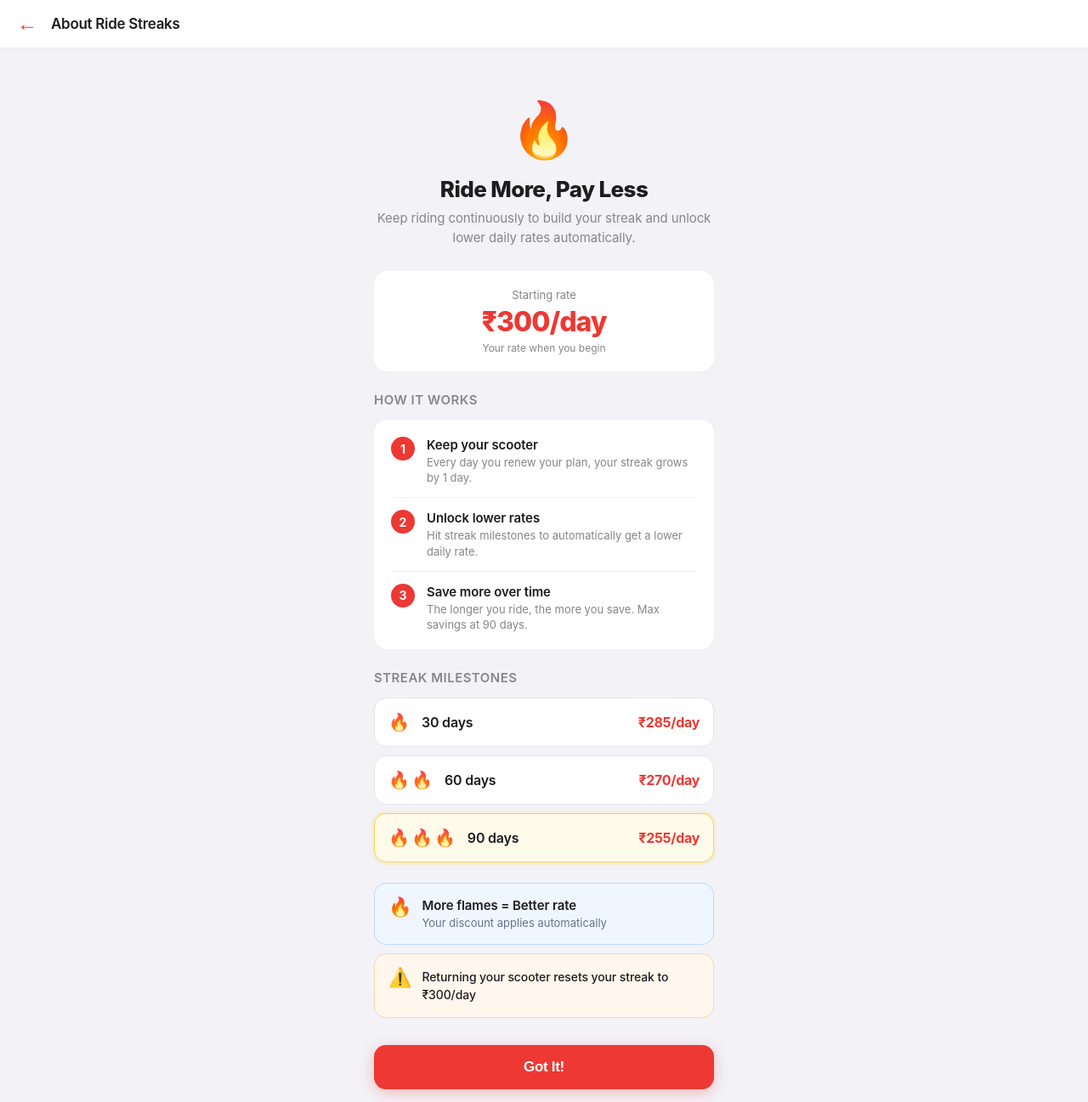
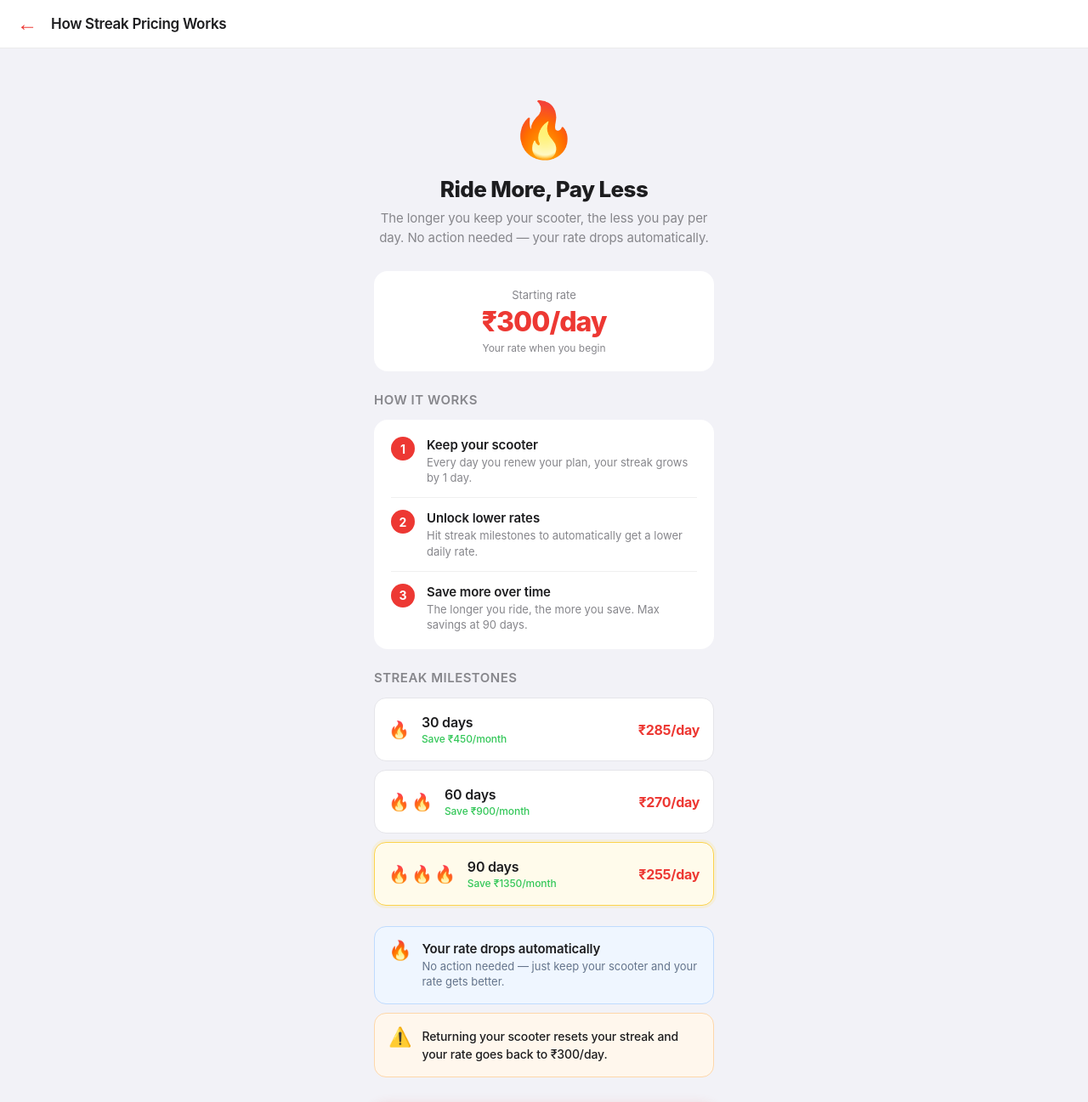
Before and after one commit to aumvats/bounce-daily-streak-prototype, a plain HTML site: page v0/explainer.html in a window 1280 px wide. Shown: the top 1297 px of the page at 85% size. Drawn offline with Linux system fonts and the light colour scheme.

Commit message:
Improve explainer copy with clearer messaging and savings amounts
- Title: "How Streak Pricing Works" (was "About Ride Streaks")
- Subtitle focuses on the value prop, not the mechanic
- Tier cards now show concrete monthly savings (₹450, ₹900, ₹1350)
- Info box: "Your rate drops automatically" (was "More flames = Better rate")
- Progress bar: "X more days to next rate drop" (was "X days to unlock")
- Updated both popup and full-screen explainer consistently

Co-Authored-By: Claude Opus 4.6 <noreply@anthropic.com>

```diff
--- a/v0/explainer.html
+++ b/v0/explainer.html
@@ -10,7 +10,7 @@
     <!-- Header -->
     <div class="v0-explainer-page-header">
         <button class="v0-back-btn" onclick="history.back()">&larr;</button>
-        <span class="v0-explainer-page-title">About Ride Streaks</span>
+        <span class="v0-explainer-page-title">How Streak Pricing Works</span>
     </div>
 
     <div class="v0-explainer-page-content">
@@ -18,7 +18,7 @@
         <div class="v0-explainer-hero">
             <span class="v0-explainer-hero-icon">🔥</span>
             <h1 class="v0-explainer-hero-title">Ride More, Pay Less</h1>
-            <p class="v0-explainer-hero-subtitle">Keep riding continuously to build your streak and unlock lower daily rates automatically.</p>
+            <p class="v0-explainer-hero-subtitle">The longer you keep your scooter, the less you pay per day. No action needed — your rate drops automatically.</p>
         </div>
 
         <!-- Base rate -->
@@ -61,7 +61,10 @@
                 <div class="v0-tier-flames">
                     <span class="v0-flame v0-flame--orange">🔥</span>
                 </div>
-                <div class="v0-tier-days">30 days</div>
+                <div class="v0-tier-info">
+                    <div class="v0-tier-days">30 days</div>
+                    <div class="v0-tier-savings">Save ₹450/month</div>
+                </div>
                 <div class="v0-tier-price">₹285/day</div>
             </div>
 
@@ -70,7 +73,10 @@
                     <span class="v0-flame v0-flame--orange">🔥</span>
                     <span class="v0-flame v0-flame--orange">🔥</span>
                 </div>
-                <div class="v0-tier-days">60 days</div>
+                <div class="v0-tier-info">
+                    <div class="v0-tier-days">60 days</div>
+                    <div class="v0-tier-savings">Save ₹900/month</div>
+                </div>
                 <div class="v0-tier-price">₹270/day</div>
             </div>
 
@@ -80,7 +86,10 @@
                     <span class="v0-flame v0-flame--orange">🔥</span>
                     <span class="v0-flame v0-flame--orange">🔥</span>
                 </div>
-                <div class="v0-tier-days">90 days</div>
+                <div class="v0-tier-info">
+                    <div class="v0-tier-days">90 days</div>
+                    <div class="v0-tier-savings">Save ₹1350/month</div>
+                </div>
                 <div class="v0-tier-price">₹255/day</div>
             </div>
         </div>
@@ -89,15 +98,15 @@
         <div class="v0-info-box">
             <span class="v0-info-box-icon">🔥</span>
             <div class="v0-info-box-content">
-                <strong>More flames = Better rate</strong>
-                <p>Your discount applies automatically</p>
+                <strong>Your rate drops automatically</strong>
+                <p>No action needed — just keep your scooter and your rate gets better.</p>
             </div>
         </div>
 
         <!-- Warning box -->
         <div class="v0-warning-box">
             <span class="v0-warning-box-icon">⚠️</span>
-            <span class="v0-warning-box-text">Returning your scooter resets your streak to ₹300/day</span>
+            <span class="v0-warning-box-text">Returning your scooter resets your streak and your rate goes back to ₹300/day.</span>
         </div>
 
         <!-- CTA -->
--- a/v0/v0-app.js
+++ b/v0/v0-app.js
@@ -189,7 +189,7 @@ function renderProgressBar() {
     barFill.style.width = progress + '%';
 
     var daysLeft = nextDays - V0_STREAK.currentDays;
-    label.textContent = daysLeft + ' days to unlock';
+    label.textContent = daysLeft + ' more days to next rate drop';
     priceLabel.textContent = '₹' + tier.next.rate + '/day';
 }
 
--- a/v0/v0.css
+++ b/v0/v0.css
@@ -422,12 +422,23 @@ body {
     filter: hue-rotate(-10deg);
 }
 
+.v0-tier-info {
+    flex: 1;
+}
+
 .v0-tier-days {
-    flex: 1;
     font-size: 16px;
     font-weight: 600;
     color: #1d1d1f;
     letter-spacing: -0.2px;
+}
+
+.v0-tier-savings {
+    font-size: 12px;
+    font-weight: 500;
+    color: #34c759;
+    margin-top: 2px;
+    letter-spacing: -0.1px;
 }
 
 .v0-tier-price {
```
Also changed, not shown: v0/index.html (+17 -8 lines).
